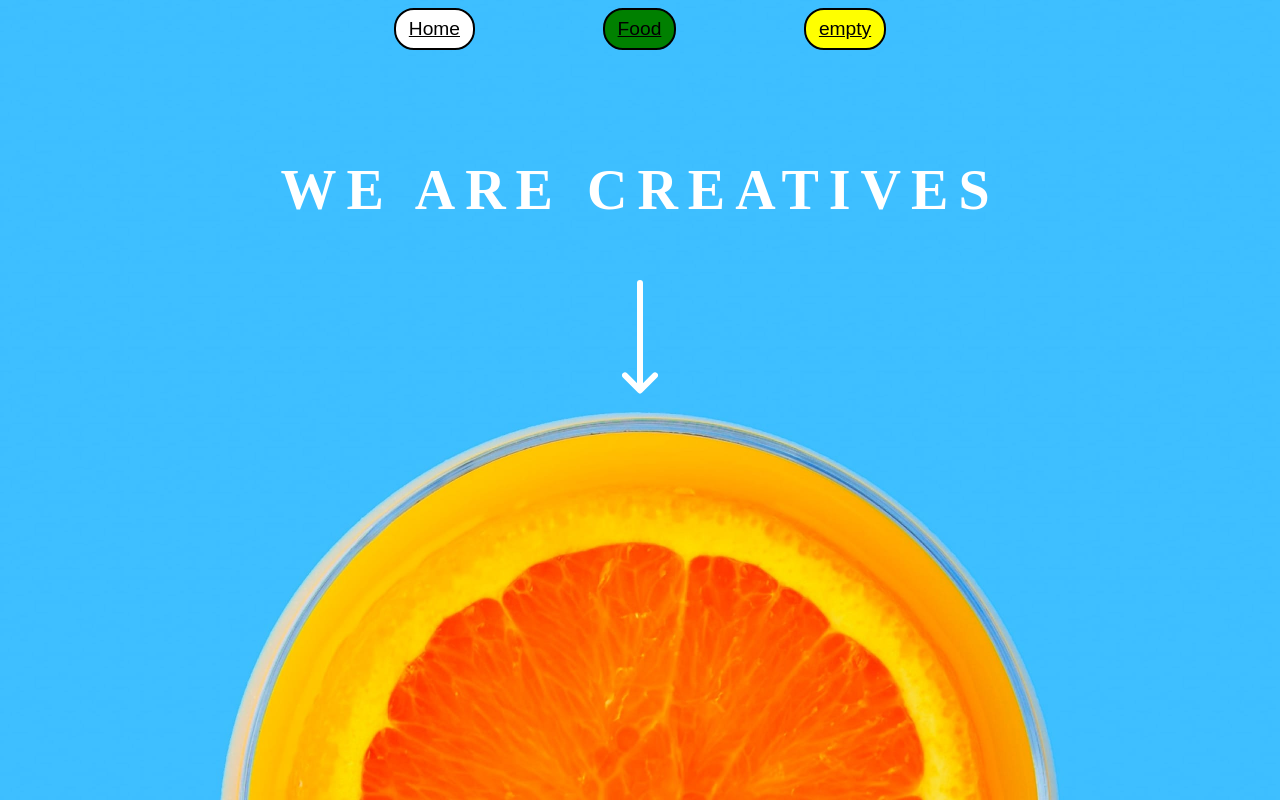
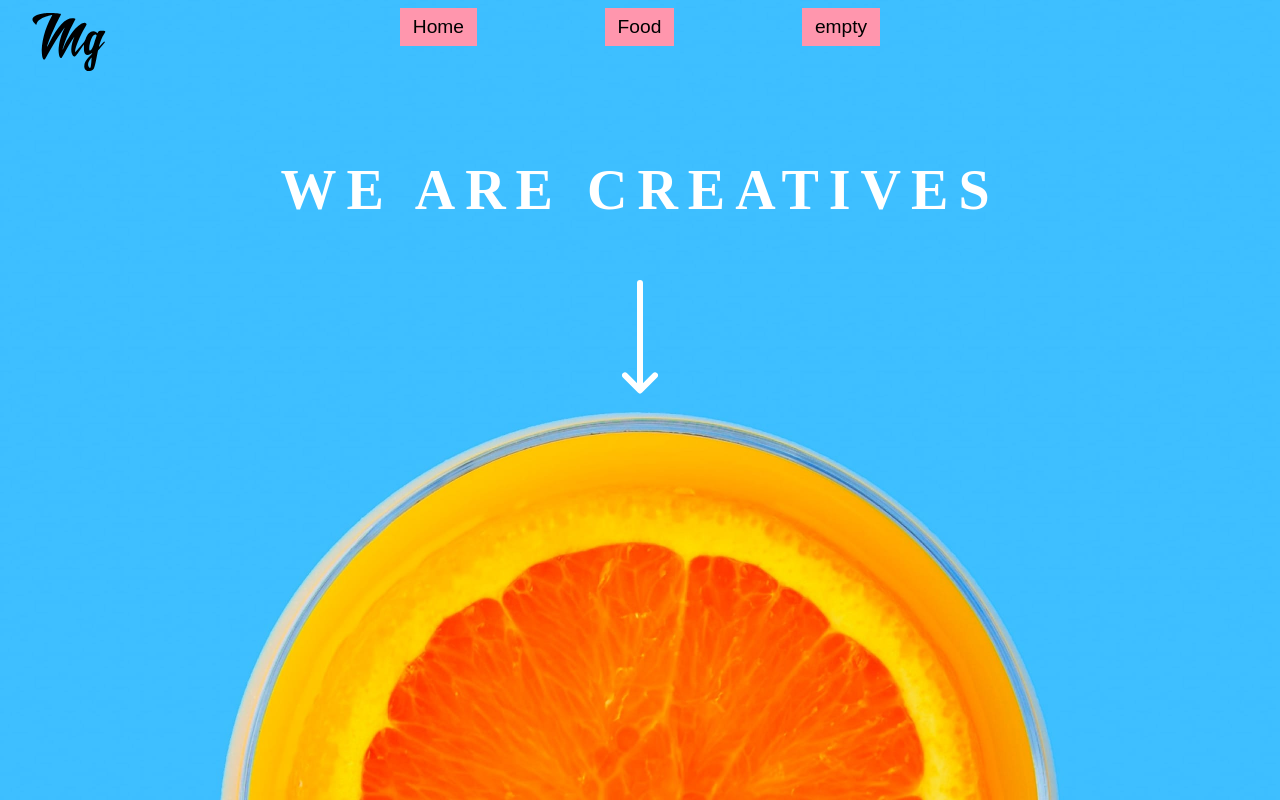
Before and after one commit to mgabotto/design-projects, a Gatsby site: page /food in a window 1280 px wide. Built offline with nearby package versions, Linux system fonts and the light colour scheme; Gatsby itself is replaced by a stand-in of ours.

Commit message:
buttom adjust and images footer

```diff
--- a/gatsby-config.js
+++ b/gatsby-config.js
@@ -6,5 +6,24 @@
 
 module.exports = {
   /* Your site config here */
-  plugins: [],
+  plugins: [
+    {
+      resolve: `gatsby-plugin-manifest`,
+      options: {
+        name: "GatsbyJS",
+        short_name: "GatsbyJS",
+        start_url: "/",
+        background_color: "#6b37bf",
+        theme_color: "#6b37bf",
+        // Enables "Add to Homescreen" prompt and disables browser UI (including back button)
+        // see https://developers.google.com/web/fundamentals/web-app-manifest/#display
+        display: "standalone",
+        icon: "src/images/logoMG.svg", // This path is relative to the root of the site.
+        // An optional attribute which provides support for CORS check.
+        // If you do not provide a crossOrigin option, it will skip CORS for manifest.
+        // Any invalid keyword or empty string defaults to `anonymous`
+        crossOrigin: `use-credentials`,
+      },
+    },
+  ],
 }
--- a/package.json
+++ b/package.json
@@ -16,6 +16,7 @@
   "dependencies": {
     "babel-plugin-styled-components": "^1.12.0",
     "gatsby": "^3.6.2",
+    "gatsby-plugin-manifest": "^3.8.0",
     "gatsby-plugin-styled-components": "^4.7.1",
     "react": "^17.0.1",
     "react-dom": "^17.0.1",
--- a/src/Components/Layout/NavBar/NavBarStyle.js
+++ b/src/Components/Layout/NavBar/NavBarStyle.js
@@ -10,8 +10,18 @@ export const Navbar = styled.nav`
   column-gap: 10%;
   padding: 0.5rem 0;
   background-color: transparent;
-  overflow: hidden;
   z-index: 1;
+
+  img {
+    height: 4rem;
+    position: absolute;
+    left: 30px;
+  }
+
+  .links {
+    display: flex;
+    gap: 2rem;
+  }
 `
 
 export const LinkStyled = styled(Link)`
@@ -19,14 +29,15 @@ export const LinkStyled = styled(Link)`
   font-family: "Barlow", sans-serif;
   font-size: 1.2rem;
   padding: 0.5rem 0.8rem;
-  border: 2px solid black;
-  border-radius: 20px;
   cursor: pointer;
-  background-color: ${props => props.color};
+  text-decoration: none;
+  transition: 0.4s ease-in;
+  background: #ff96ad;
 
   &:hover {
-    background-color: blue;
-    color: white;
-    transition: 0.5s;
+    background-color: #e8e9eb;
+    box-shadow: inset -10.5em 0 0 #ff96ad, inset 10.5em 0 0 0 #ff96ad;
+    top: -5px;
+    left: -5px;
   }
 `
--- a/src/Components/Layout/NavBar/index.js
+++ b/src/Components/Layout/NavBar/index.js
@@ -4,7 +4,9 @@ import { Navbar, LinkStyled } from "./NavBarStyle"
 export default function NavBar() {
   return (
     <Navbar color={"red"}>
-      <LinkStyled to="/food" color="white">
+      <img src="./images/logoMG.svg" alt="logo" />
+      {/* <div className="links"> */}
+      <LinkStyled to="/" color="white">
         Home
       </LinkStyled>
       <LinkStyled to="/food" color="green">
@@ -13,6 +15,7 @@ export default function NavBar() {
       <LinkStyled to="/food" color="yellow">
         empty
       </LinkStyled>
+      {/* </div> */}
     </Navbar>
   )
 }
```
Also changed, not shown: static/images/logoMG.svg (added), 1 other file.
